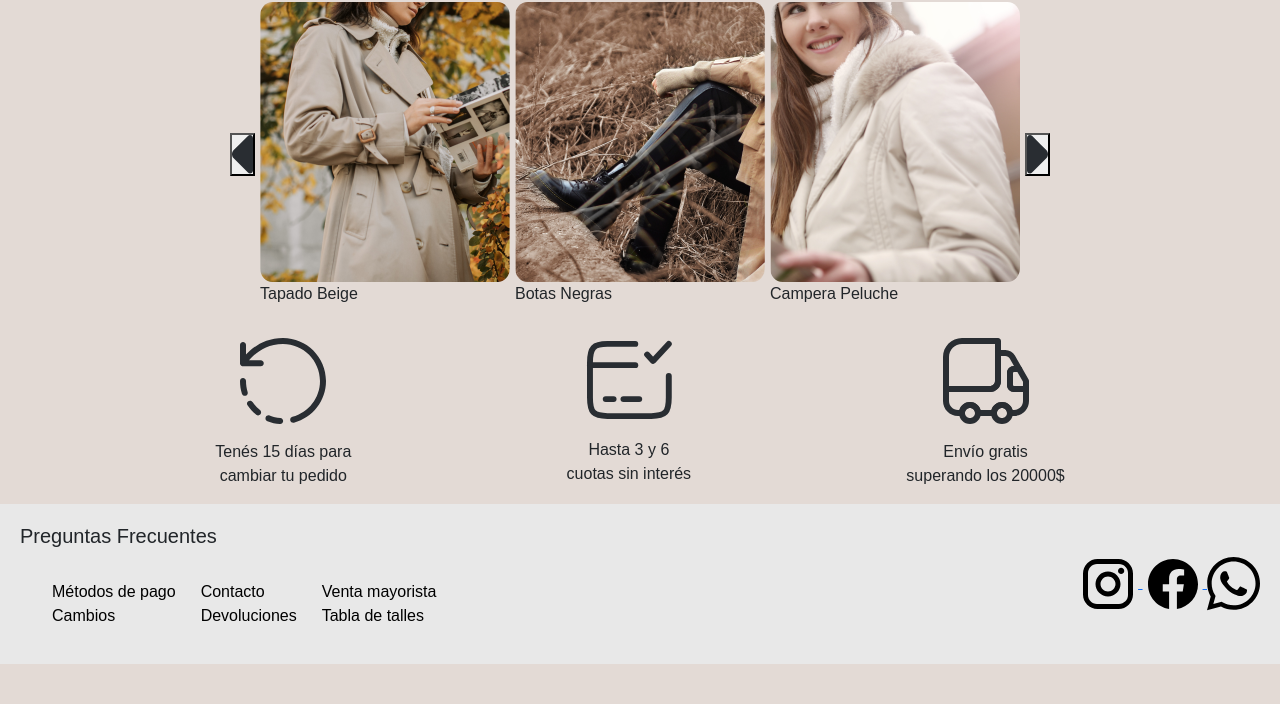
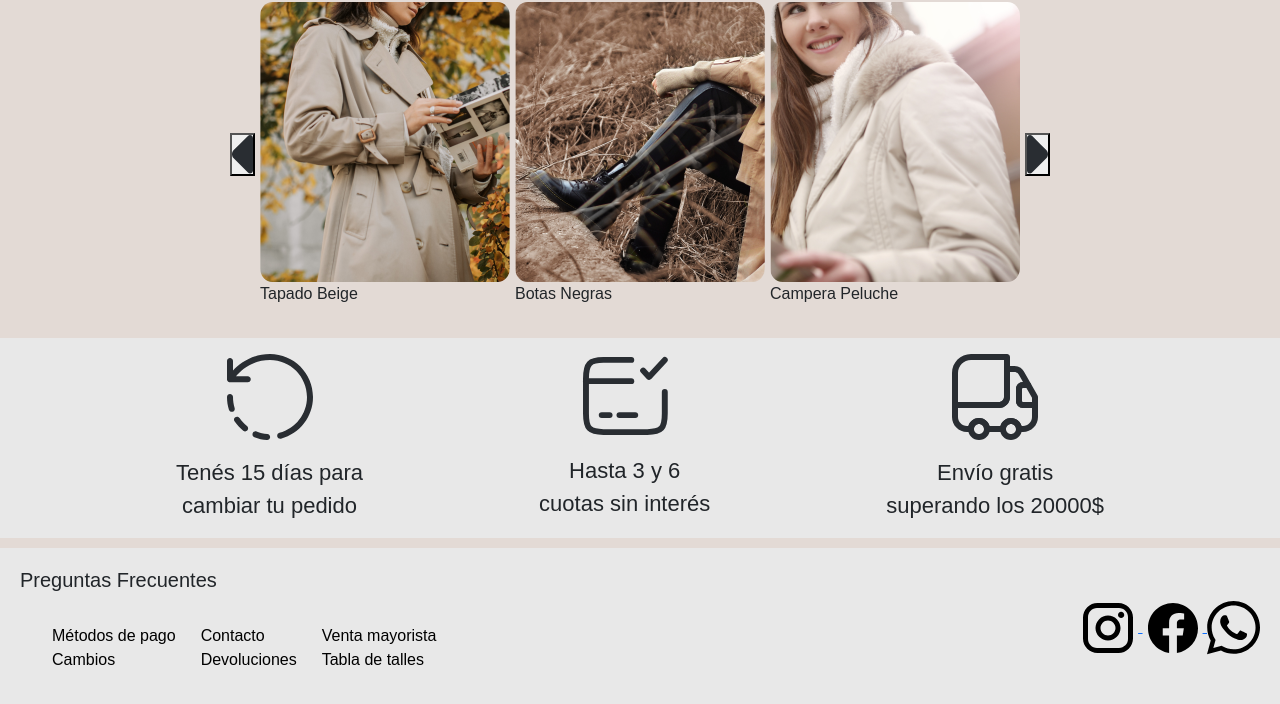
Before and after one commit to LauraGRod/ProyectoFinalDW-Rodriguez, a plain HTML site: page index.html in a window 1280 px wide. Shown: the part 721-1425 px from the top of the page. Before the commit the page ends 1385 px from the top, so only its background shows below. Drawn offline with nearby package versions, Linux system fonts and the light colour scheme; a web font is replaced by a local one.

Commit message:
info-compra arreglado con BS en column-sm

```diff
--- a/css/style.css
+++ b/css/style.css
@@ -200,24 +200,6 @@ main{
 
 /*INFO COMPRA*/
 
-/*
-.info-compra {
-    background-color: #E8E8E8;
-    display: flex;
-    justify-content: center;
-    align-items: center;
-    gap: 15.625rem;
-    margin: 1.25rem 0rem;
-    padding: 1.5625rem 0rem;
-}
-
-.info-compra div{
-    justify-content: center;
-    align-items: center;
-}
-
-*/
-
 .info-compra{
     background-color: #E8E8E8;
 }
@@ -247,6 +229,7 @@ footer{
     display: flex;
     justify-content: space-between;
     padding: 3.125rem;
+    margin-top: .625rem;
 }
 
 .preguntas-footer{
--- a/index.html
+++ b/index.html
@@ -107,7 +107,7 @@
                     <button class="flecha-der"> <img src="./assets/img/icon_arrowright2_.svg" alt="" class="carrousel-cards"> </button> <!--FLECHA DERECHA-->
                 </div>
             <br>
-                <div class="d-flex flex-md-row flex-sm-column justify-content-evenly" class="info-compra">
+                <div class="info-compra d-flex flex-md-row flex-sm-column justify-content-evenly pt-3">
                     <div class="d-flex flex-column justify-content-evenly align-items-center gap-3">
                         <img class="icono-refresh" src="./assets/img/icon_refresh_.svg" alt="">
                         <p class="text-center">Tenés 15 días para <br> cambiar tu pedido</p>
```
